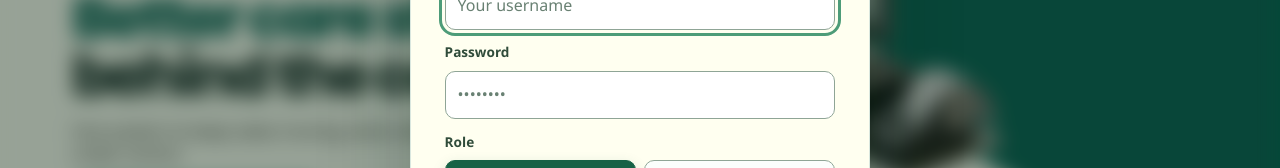
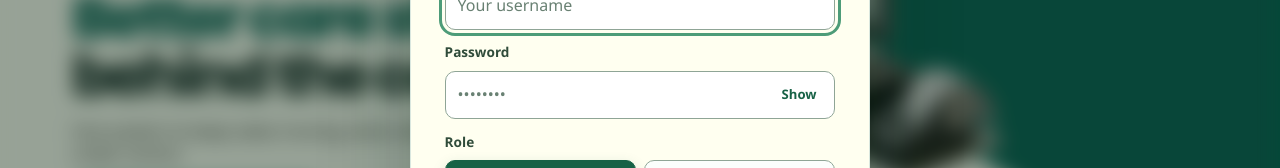
Before and after one commit to adrianniel/Dagohoy-Pharmacy-Web, a React (Vite) app: page /login in a window 1280 px wide. Shown: the part 347-515 px from the top of the page. Built offline with nearby package versions, Linux system fonts and the light colour scheme.

Commit message:
feat(login): add show/hide password toggle

```diff
--- a/src/pages/LoginPage.tsx
+++ b/src/pages/LoginPage.tsx
@@ -13,6 +13,7 @@ export function LoginPage({ onClose, isModal = false }: LoginPageProps) {
   const location = useLocation();
   const dialogRef = useRef<HTMLElement>(null);
   const usernameRef = useRef<HTMLInputElement>(null);
+  const [showPassword, setShowPassword] = useState(false);
   const [role, setRole] = useState<'ADMIN' | 'CASHIER'>('CASHIER');
   const [error, setError] = useState('');
   const [submitting, setSubmitting] = useState(false);
@@ -132,17 +133,31 @@ export function LoginPage({ onClose, isModal = false }: LoginPageProps) {
             onChange={() => setError('')}
           />
           <label htmlFor="password">Password</label>
+          <div className="password-field">
             <input
               id="password"
               name="password"
-            type="password"
+              type={showPassword ? 'text' : 'password'}
               autoComplete="current-password"
+              autoCapitalize="none"
+              spellCheck={false}
               placeholder="••••••••"
               required
               aria-invalid={error ? true : undefined}
               aria-describedby={error ? 'login-error' : undefined}
               onChange={() => setError('')}
             />
+            <button
+              className="password-toggle"
+              type="button"
+              aria-controls="password"
+              aria-pressed={showPassword}
+              aria-label={showPassword ? 'Hide password' : 'Show password'}
+              onClick={() => setShowPassword((current) => !current)}
+            >
+              {showPassword ? 'Hide' : 'Show'}
+            </button>
+          </div>
           <fieldset className="login-role-group">
             <legend>Role</legend>
             <div className="login-role-options">
--- a/src/public-polish.css
+++ b/src/public-polish.css
@@ -292,6 +292,51 @@
   background: #f2f8f4;
 }
 
+.password-field {
+  position: relative;
+}
+
+.auth-card--modal .stack .password-field input {
+  width: 100%;
+  padding-right: 4.75rem;
+}
+
+.password-toggle {
+  position: absolute;
+  top: 50%;
+  right: 0.4rem;
+  min-width: 3.75rem;
+  min-height: 36px;
+  padding: 0 0.7rem;
+  border: 0;
+  border-radius: 8px;
+  background: transparent;
+  color: #176246;
+  cursor: pointer;
+  font: inherit;
+  font-size: 0.82rem;
+  font-weight: 700;
+  transform: translateY(-50%);
+  transition: background-color 150ms ease;
+}
+
+.password-toggle:hover {
+  background: #eef6f1;
+}
+
+.password-toggle:focus-visible {
+  outline: 3px solid rgb(23 98 70 / 30%);
+  outline-offset: 0;
+}
+
+.auth-card--admin .password-toggle {
+  color: #176246;
+}
+
+.auth-card--admin .password-toggle:hover {
+  background: #e7f2ec;
+}
+
 .auth-card--modal .stack input[aria-invalid='true'] {
   border-color: #b4412f;
 }
```
Lines whose indentation alone changed are shown as unchanged.
